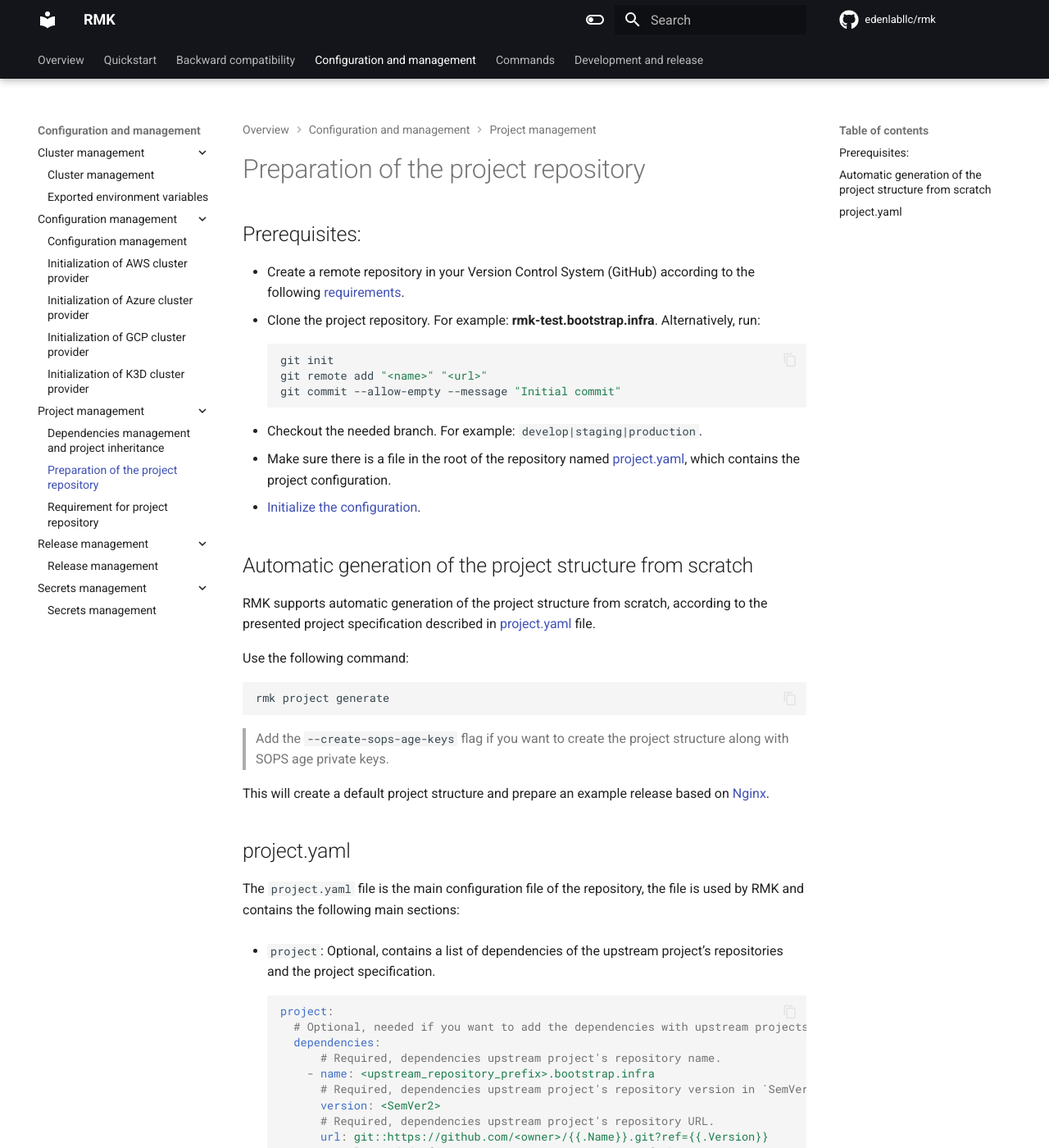
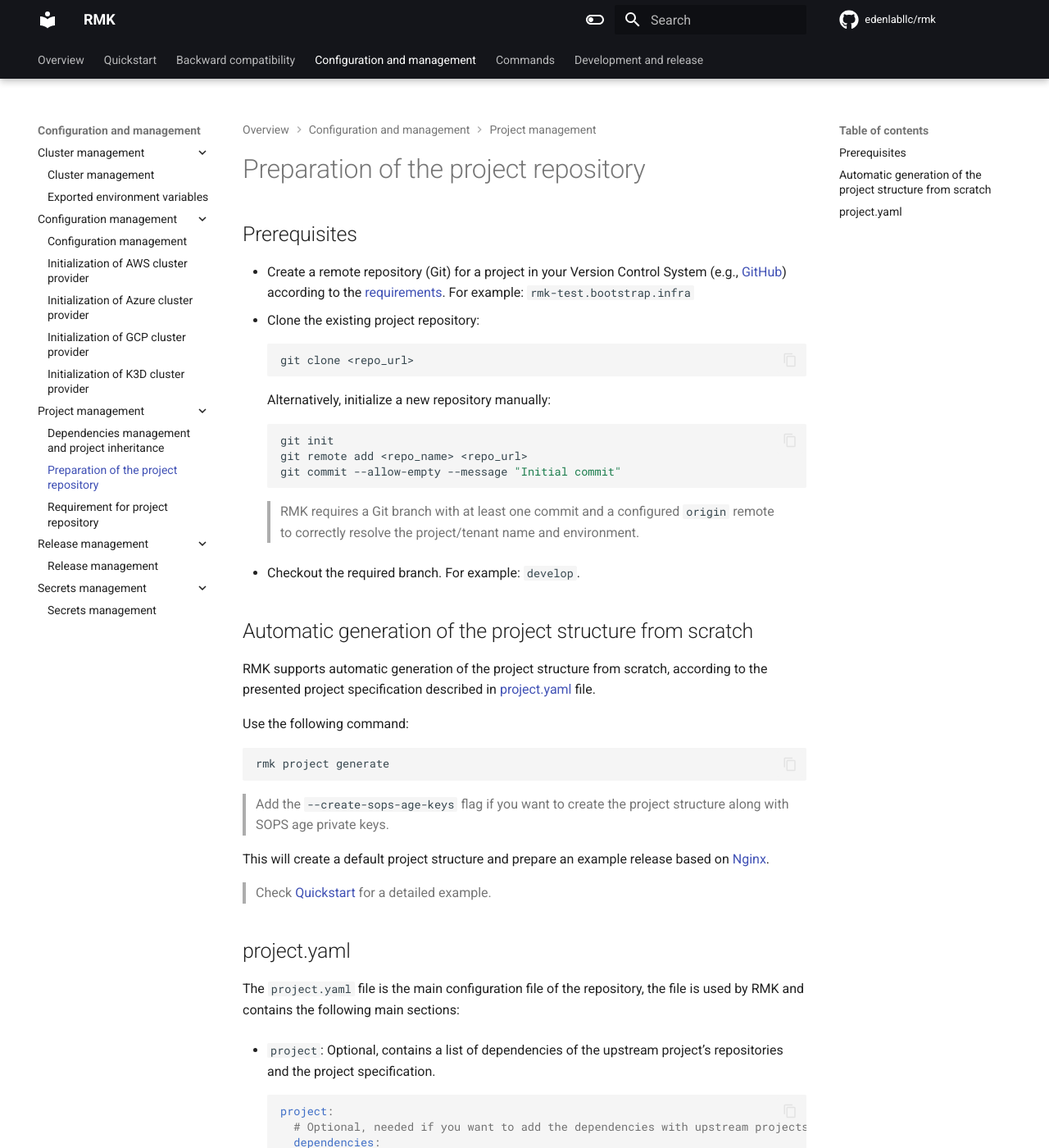
Before and after one commit to edenlabllc/rmk, an MkDocs documentation site: the page built from docs/configuration/project-management/preparation-of-project-repository.md, in a window 1280 px wide and 1400 px high. Shown: the whole window at 82% size. Built offline with MkDocs 1.6.1 and Material for MkDocs 9.7.7, drawn with Linux system fonts in a browser that asks for light colours; comment, search, counter and statistics services are not loaded; the version menu is left out.

Commit message:
#59 - Update preparation-of-project-repository.md.

````diff
--- a/docs/configuration/project-management/preparation-of-project-repository.md
+++ b/docs/configuration/project-management/preparation-of-project-repository.md
@@ -1,20 +1,28 @@
 # Preparation of the project repository
 
-## Prerequisites:
+## Prerequisites
 
-- Create a remote repository in your Version Control System (GitHub) according to the
-  following [requirements](requirement-for-project-repository.md#requirement-for-project-repository).
-- Clone the project repository. For example: **rmk-test.bootstrap.infra**.
-  Alternatively, run:
+- Create a remote repository (Git) for a project in your Version Control System (e.g., [GitHub](https://github.com))
+  according to the [requirements](requirement-for-project-repository.md#requirement-for-project-repository). For
+  example: `rmk-test.bootstrap.infra`
+- Clone the existing project repository:
+
+  ```shell
+  git clone <repo_url>
+  ```
+
+  Alternatively, initialize a new repository manually:
+
   ```shell
   git init
-  git remote add "<name>" "<url>"
+  git remote add <repo_name> <repo_url>
   git commit --allow-empty --message "Initial commit"
   ```
-- Checkout the needed branch. For example: `develop|staging|production`.
-- Make sure there is a file in the root of the repository named [project.yaml](#projectyaml), which contains the project
-  configuration.
-- [Initialize the configuration](../configuration-management/configuration-management.md#initialization-of-rmk-configuration).
+
+  > RMK requires a Git branch with at least one commit and a configured `origin` remote
+  > to correctly resolve the project/tenant name and environment.
+
+- Checkout the required branch. For example: `develop`.
 
 ## Automatic generation of the project structure from scratch
 
@@ -30,6 +38,8 @@ rmk project generate
 > Add the `--create-sops-age-keys` flag if you want to create the project structure along with SOPS age private keys.
 
 This will create a default project structure and prepare an example release based on [Nginx](https://nginx.org/).
+
+> Check [Quickstart](../../quickstart.md) for a detailed example.
 
 ## project.yaml
 
````
